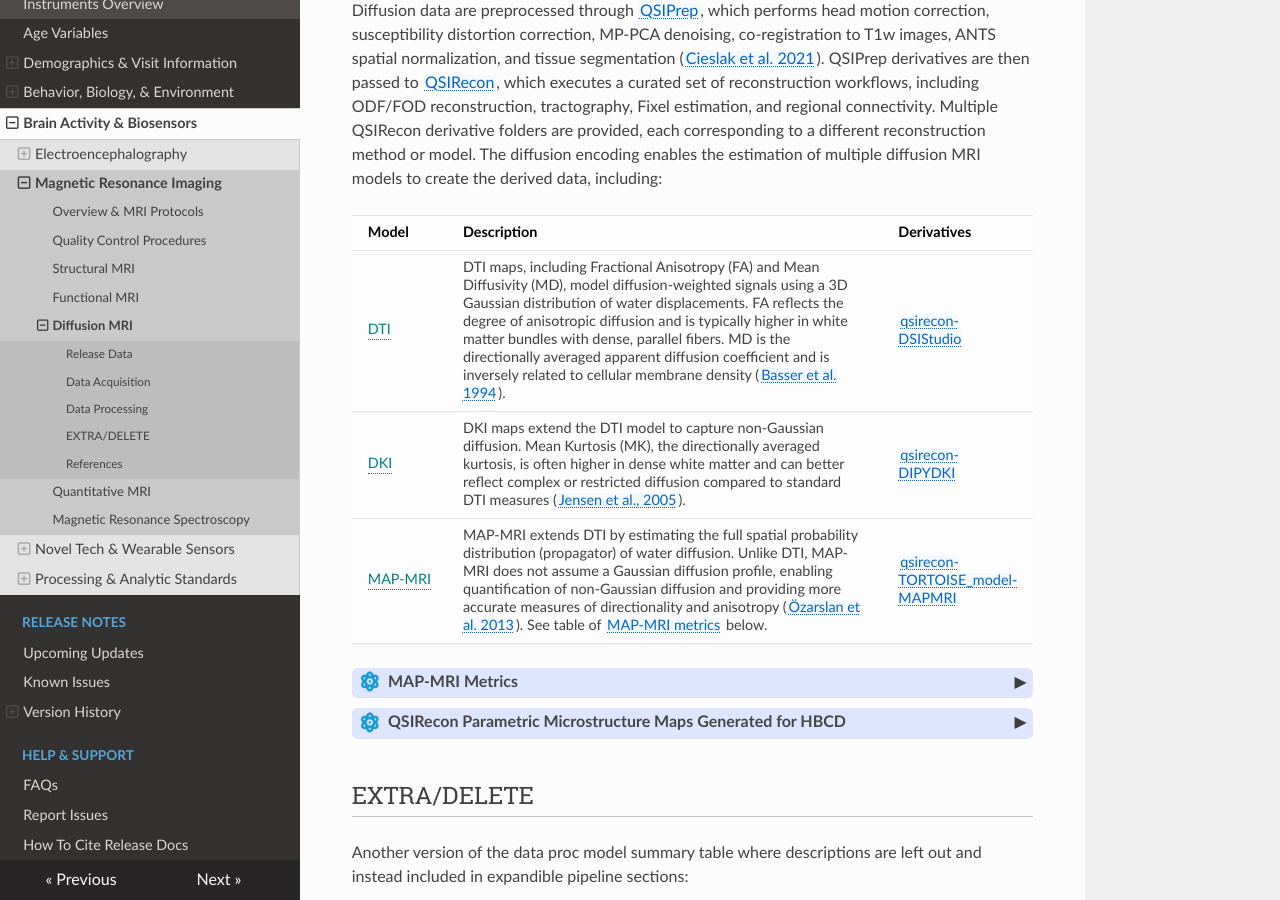
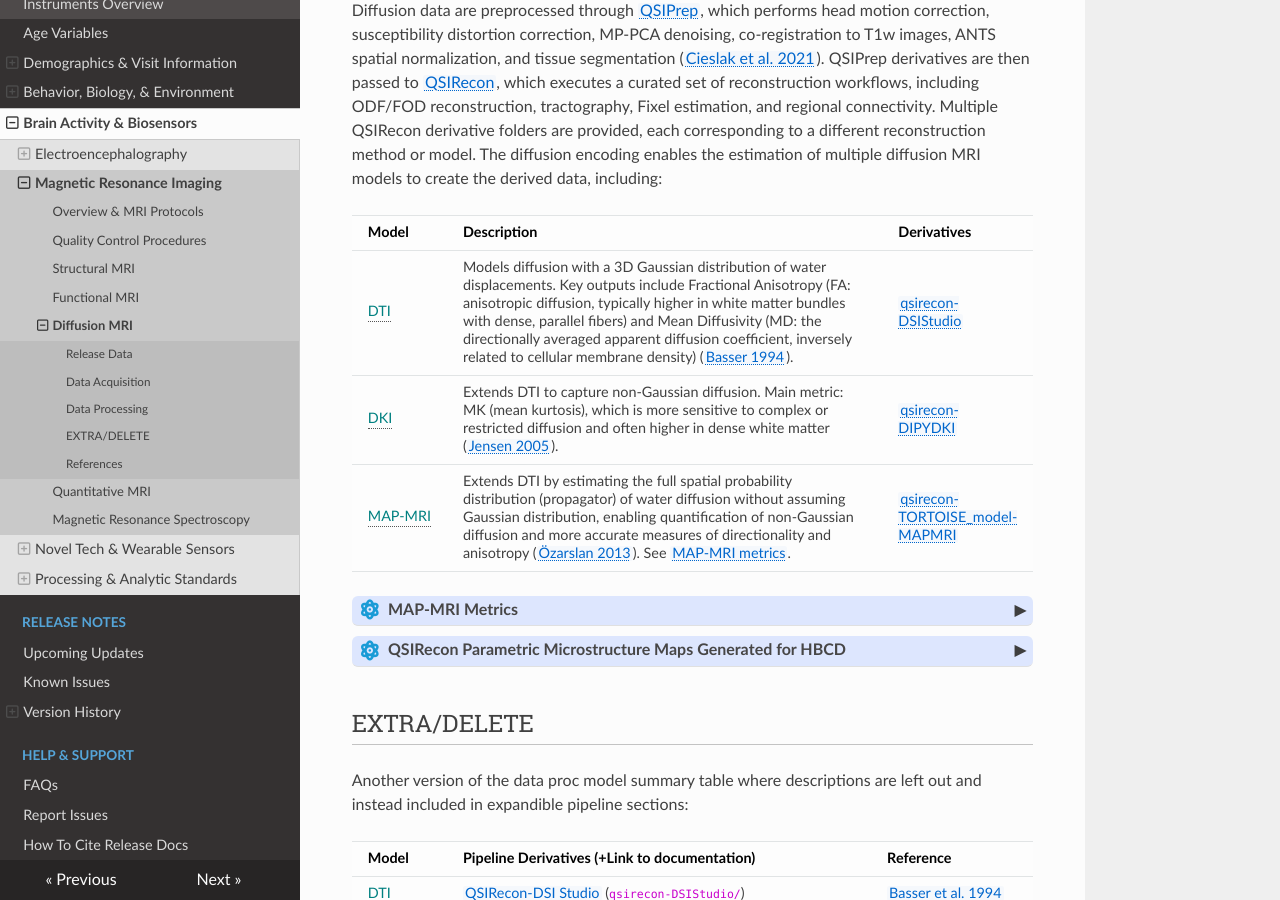
Before and after one commit to nbdc-datahub/hbcd-docs, an MkDocs documentation site: the page built from docs/instruments/mri/dmri.md, in a window 1280 px wide and 900 px high, scrolled down 1298 px. Built offline with MkDocs 1.6.1, drawn with Linux system fonts in a browser that asks for light colours; nearby versions of some CDN libraries.

Commit message:
final dMRI page polish

```diff
--- a/docs/instruments/mri/dmri.md
+++ b/docs/instruments/mri/dmri.md
@@ -336,18 +336,18 @@ Diffusion data are preprocessed through **[QSIPrep](https://qsiprep.readthedocs.
 </thead>
 <tbody>
 <tr>
-  <td><span class="tooltip tooltip-right">DTI<span class="tooltiptext">Diffusion Tensor Imaging</span></span></td>
-  <td style="word-wrap: break-word; white-space: normal;">DTI maps, including Fractional Anisotropy (FA) and Mean Diffusivity (MD), model diffusion-weighted signals using a 3D Gaussian distribution of water displacements. FA reflects the degree of anisotropic diffusion and is typically higher in white matter bundles with dense, parallel fibers. MD is the directionally averaged apparent diffusion coefficient and is inversely related to cellular membrane density (<a href="https://doi.org/10.1016/S0006-3495(94)80775-1">Basser et al. 1994</a>).</td>
+  <td><span class="tooltip">DTI<span class="tooltiptext">Diffusion Tensor Imaging</span></span></td>
+  <td style="word-wrap: break-word; white-space: normal;">Models diffusion with a 3D Gaussian distribution of water displacements. Key outputs include Fractional Anisotropy (FA: anisotropic diffusion, typically higher in white matter bundles with dense, parallel fibers) and Mean Diffusivity (MD: the directionally averaged apparent diffusion coefficient, inversely related to cellular membrane density) (<a href="https://doi.org/10.1016/S0006-3495(94)80775-1">Basser 1994</a>).</td>
   <td><a href="#qsirecon-DSIStudio">qsirecon-<br>DSIStudio</a></td>
 </tr>
 <tr>
-  <td><span class="tooltip tooltip-right">DKI<span class="tooltiptext">Diffusion Kurtosis Imaging</span></span></td>
-  <td style="word-wrap: break-word; white-space: normal;">DKI maps extend the DTI model to capture non-Gaussian diffusion. Mean Kurtosis (MK), the directionally averaged kurtosis, is often higher in dense white matter and can better reflect complex or restricted diffusion compared to standard DTI measures (<a href="https://doi.org/10.1002/mrm.20508">Jensen et al., 2005</a>).</td>
+  <td><span class="tooltip">DKI<span class="tooltiptext">Diffusion Kurtosis Imaging</span></span></td>
+  <td style="word-wrap: break-word; white-space: normal;">Extends DTI to capture non-Gaussian diffusion. Main metric: MK (mean kurtosis), which is more sensitive to complex or restricted diffusion and often higher in dense white matter (<a href="https://doi.org/10.1002/mrm.20508">Jensen 2005</a>).</td>
   <td><a href="#qsirecon-DIPYDKI">qsirecon-<br>DIPYDKI</a></td>
 </tr>
 <tr>
-  <td><span class="tooltip tooltip-right">MAP-MRI<span class="tooltiptext">Mean Apparent Propagator MRI</span></span></td>
-  <td style="word-wrap: break-word; white-space: normal;">MAP-MRI extends DTI by estimating the full spatial probability distribution (propagator) of water diffusion. Unlike DTI, MAP-MRI does not assume a Gaussian diffusion profile, enabling quantification of non-Gaussian diffusion and providing more accurate measures of directionality and anisotropy (<a href="https://doi.org/10.1016/j.neuroimage.2013.04.016">Özarslan et al. 2013</a>). See table of <a href="#mapmri-metrics">MAP-MRI metrics</a> below.</td>
+  <td><span class="tooltip">MAP-MRI<span class="tooltiptext">Mean Apparent Propagator MRI</span></span></td>
+  <td style="word-wrap: break-word; white-space: normal;">Extends DTI by estimating the full spatial probability distribution (propagator) of water diffusion without assuming Gaussian distribution, enabling quantification of non-Gaussian diffusion and more accurate measures of directionality and anisotropy (<a href="https://doi.org/10.1016/j.neuroimage.2013.04.016">Özarslan 2013</a>). See <a href="#mapmri-metrics">MAP-MRI metrics</a>.</td>
   <td><a href="#qsirecon-TORTOISE">qsirecon-<br>TORTOISE_model-<br>MAPMRI</a></td>
 </tr>
 </tbody>
```
